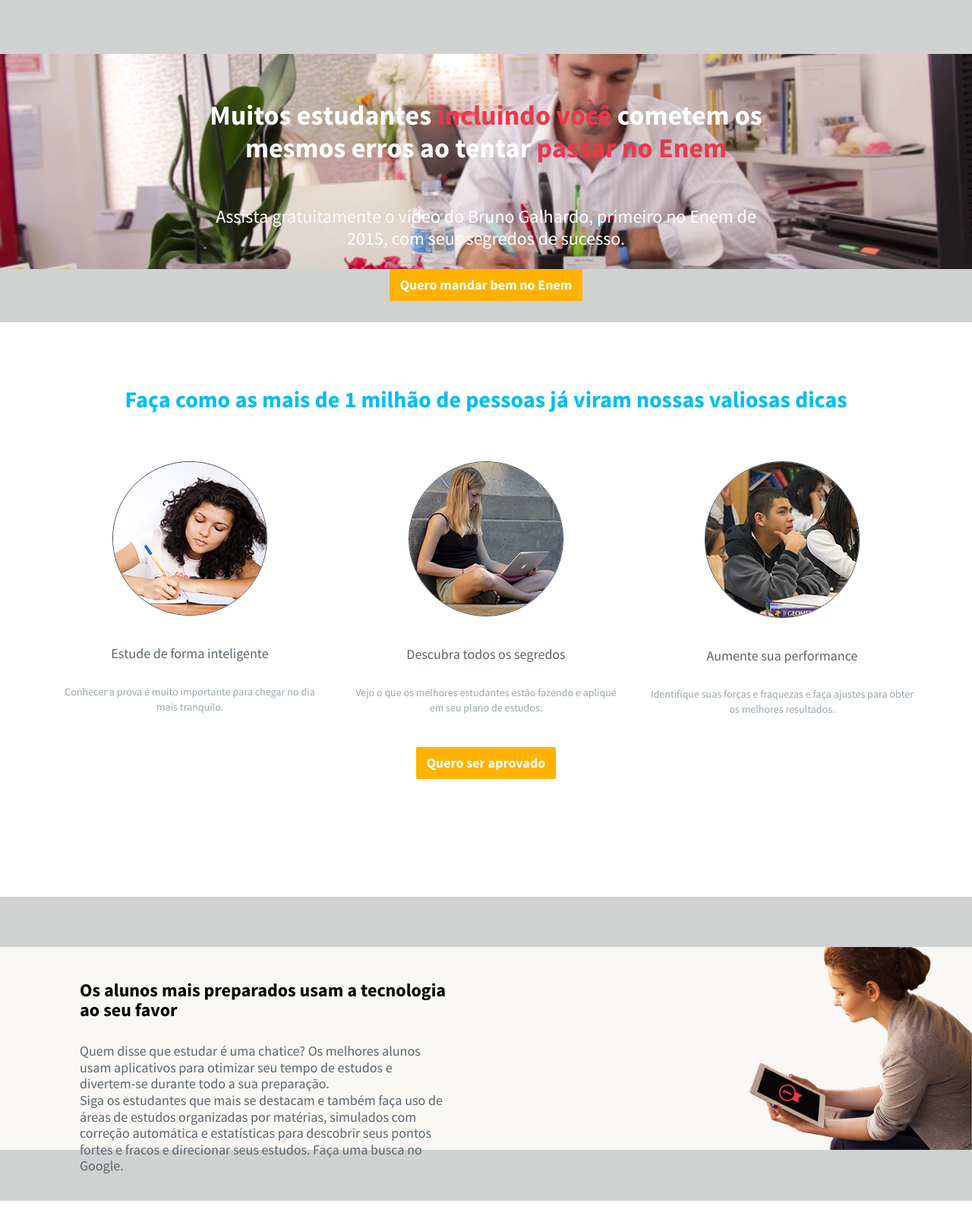
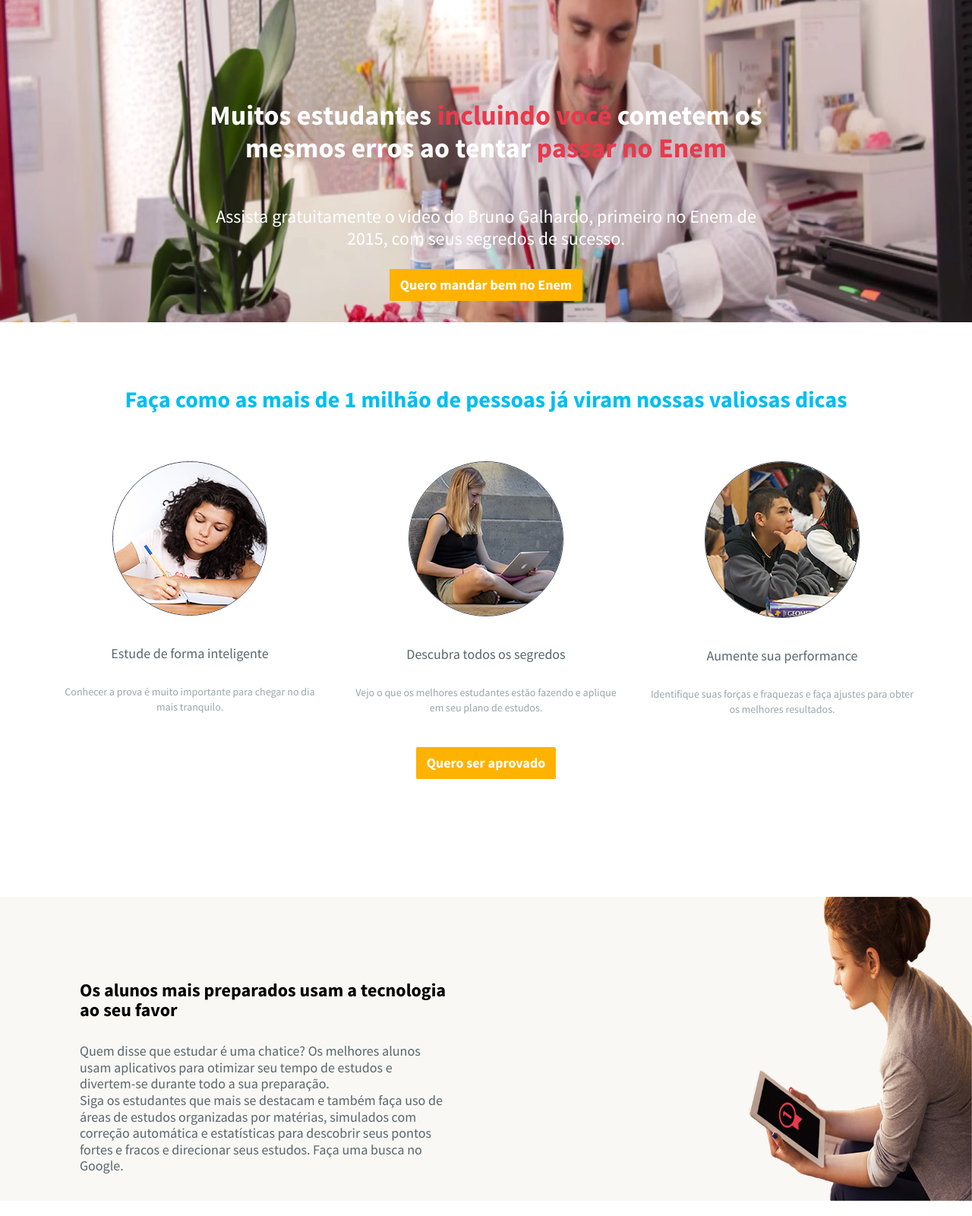
Before and after one commit to rafaelmaki/gamateam1-appprova, a website: page landing/index.html in a window 1280 px wide. Shown: the top 1600 px of the page at 76% size. Drawn offline with Linux system fonts and the light colour scheme.

Commit message:
Atualizar css das imagens

```diff
--- a/landing/index.html
+++ b/landing/index.html
@@ -2,9 +2,9 @@
 <html lang="pt-BR">
 <head>
     <meta charset="utf-8" />
-    <title>Be gama</title>
-    <meta name="description" content="gama" />
-    <meta name="keywords" content="gama" />
+    <title>Primeiro no enem - Aumente sua performance</title>
+    <meta name="description" content="primeiro no enem, enem , Estude de forma inteligente , Descubra todos os segredos , Aumente sua performance" />
+    <meta name="keywords" content="primeiro no enem" />
 
     <meta name="viewport" content="width=device-width, initial-scale=1, maximum-scale=1" />
     <link rel="stylesheet" href="../bower_components/bootstrap/dist/css/bootstrap.css" type="text/css" />
@@ -21,9 +21,8 @@
         <div class="bg-light"
 
              style="height:424px;background-image:url(img/footage-bg.jpg ) ;
-background-repeat:no-repeat; background-position: center center;
-
-background-size:100%;background-color:rgba(198, 198, 198, 0.74);"
+             background-repeat:no-repeat; background-position: center center;
+             background-size:100% 100%;background-color:rgba(198, 198, 198, 0.74);"
              >
             <div class="container" style="height:424px;">
                 <div class="row" >
@@ -89,10 +88,9 @@
 
         <div class="bg-bege-only"
              style="height:400px;background-image:url(img/super-dica-bg.jpg);
-background-repeat:no-repeat; background-position: center center;
-
-background-size:100%;
-background-color:rgba(198, 198, 198, 0.74);"
+                                 background-repeat:no-repeat; background-position: center center;
+                                 background-size:100% 100%;
+                                 background-color:rgba(198, 198, 198, 0.74);"
              >
             <div class="container">
                 <div class="row m-t-xl m-b-xxl">
```
